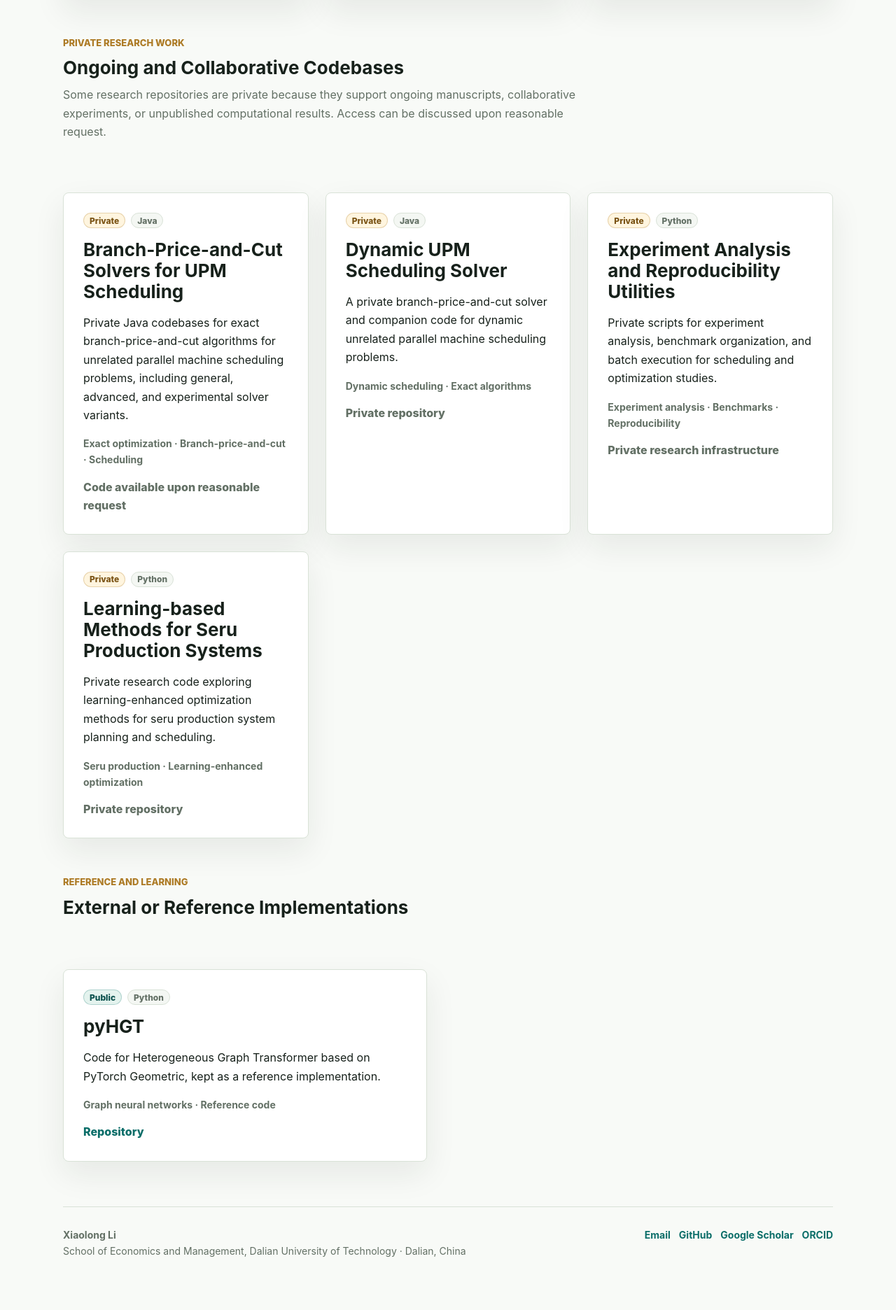
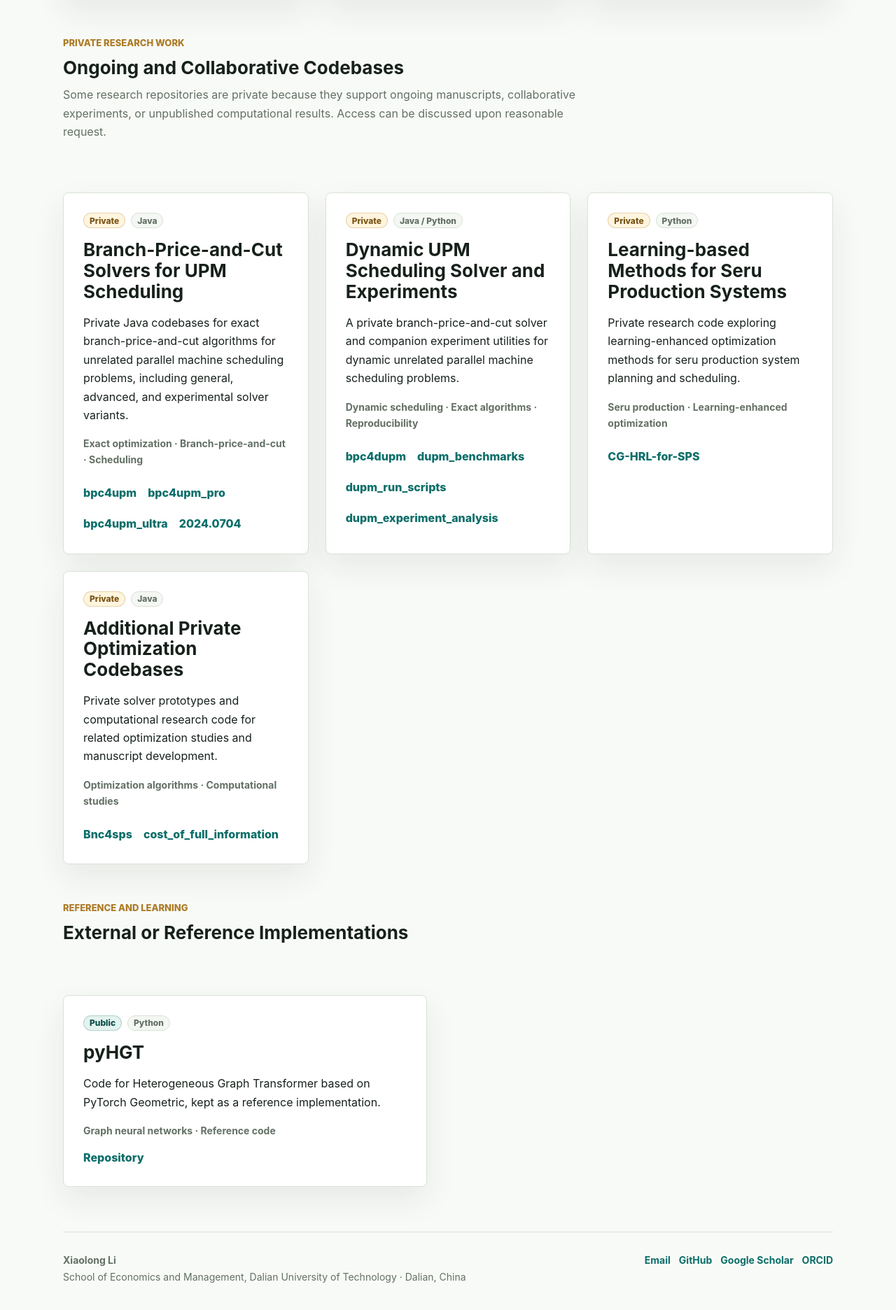
Before and after one commit to Luckydragon96/Luckydragon96.github.io, a Jekyll site: the page built from projects.md, in a window 1280 px wide. Shown: the part 1361-3233 px from the top of the page at 70% size. Built offline with Jekyll 4.4.1, drawn with Linux system fonts in a browser that asks for light colours; before the commit the page ends 3196 px from its top, so only the background shows below that.

Commit message:
Add private project repository links

```diff
--- a/assets/css/style.scss
+++ b/assets/css/style.scss
@@ -502,6 +502,19 @@ p {
   color: var(--muted);
   cursor: default;
 }
+
+.project-links {
+  display: flex;
+  flex-wrap: wrap;
+  gap: 10px 16px;
+  margin-top: 16px;
+}
+
+.project-links .text-link {
+  display: inline-flex;
+  align-items: center;
+  min-height: 28px;
+}
 .project-grid {
   display: grid;
   grid-template-columns: repeat(2, minmax(0, 1fr));
--- a/projects.md
+++ b/projects.md
@@ -101,29 +101,28 @@ permalink: /projects/
       <h2>Branch-Price-and-Cut Solvers for UPM Scheduling</h2>
       <p>Private Java codebases for exact branch-price-and-cut algorithms for unrelated parallel machine scheduling problems, including general, advanced, and experimental solver variants.</p>
       <div class="project-meta">Exact optimization &middot; Branch-price-and-cut &middot; Scheduling</div>
-      <span class="text-link text-link--muted">Code available upon reasonable request</span>
+      <div class="project-links">
+        <a class="text-link" href="https://github.com/Luckydragon96/bpc4upm">bpc4upm</a>
+        <a class="text-link" href="https://github.com/Luckydragon96/bpc4upm_pro">bpc4upm_pro</a>
+        <a class="text-link" href="https://github.com/Luckydragon96/bpc4upm_ultra">bpc4upm_ultra</a>
+        <a class="text-link" href="https://github.com/Luckydragon96/2024.0704">2024.0704</a>
+      </div>
     </article>
 
     <article class="project-card project-card--private">
       <div class="project-card__topline">
         <span class="project-badge project-badge--private">Private</span>
-        <span class="project-badge">Java</span>
+        <span class="project-badge">Java / Python</span>
       </div>
-      <h2>Dynamic UPM Scheduling Solver</h2>
-      <p>A private branch-price-and-cut solver and companion code for dynamic unrelated parallel machine scheduling problems.</p>
-      <div class="project-meta">Dynamic scheduling &middot; Exact algorithms</div>
-      <span class="text-link text-link--muted">Private repository</span>
-    </article>
-
-    <article class="project-card project-card--private">
-      <div class="project-card__topline">
-        <span class="project-badge project-badge--private">Private</span>
-        <span class="project-badge">Python</span>
+      <h2>Dynamic UPM Scheduling Solver and Experiments</h2>
+      <p>A private branch-price-and-cut solver and companion experiment utilities for dynamic unrelated parallel machine scheduling problems.</p>
+      <div class="project-meta">Dynamic scheduling &middot; Exact algorithms &middot; Reproducibility</div>
+      <div class="project-links">
+        <a class="text-link" href="https://github.com/Luckydragon96/bpc4dupm">bpc4dupm</a>
+        <a class="text-link" href="https://github.com/Luckydragon96/dupm_benchmarks">dupm_benchmarks</a>
+        <a class="text-link" href="https://github.com/Luckydragon96/dupm_run_scripts">dupm_run_scripts</a>
+        <a class="text-link" href="https://github.com/Luckydragon96/dupm_experiment_analysis">dupm_experiment_analysis</a>
       </div>
-      <h2>Experiment Analysis and Reproducibility Utilities</h2>
-      <p>Private scripts for experiment analysis, benchmark organization, and batch execution for scheduling and optimization studies.</p>
-      <div class="project-meta">Experiment analysis &middot; Benchmarks &middot; Reproducibility</div>
-      <span class="text-link text-link--muted">Private research infrastructure</span>
     </article>
 
     <article class="project-card project-card--private">
@@ -134,7 +133,23 @@ permalink: /projects/
       <h2>Learning-based Methods for Seru Production Systems</h2>
       <p>Private research code exploring learning-enhanced optimization methods for seru production system planning and scheduling.</p>
       <div class="project-meta">Seru production &middot; Learning-enhanced optimization</div>
-      <span class="text-link text-link--muted">Private repository</span>
+      <div class="project-links">
+        <a class="text-link" href="https://github.com/Luckydragon96/CG-HRL-for-SPS">CG-HRL-for-SPS</a>
+      </div>
+    </article>
+
+    <article class="project-card project-card--private">
+      <div class="project-card__topline">
+        <span class="project-badge project-badge--private">Private</span>
+        <span class="project-badge">Java</span>
+      </div>
+      <h2>Additional Private Optimization Codebases</h2>
+      <p>Private solver prototypes and computational research code for related optimization studies and manuscript development.</p>
+      <div class="project-meta">Optimization algorithms &middot; Computational studies</div>
+      <div class="project-links">
+        <a class="text-link" href="https://github.com/Luckydragon96/Bnc4sps">Bnc4sps</a>
+        <a class="text-link" href="https://github.com/Luckydragon96/cost_of_full_information">cost_of_full_information</a>
+      </div>
     </article>
   </div>
 </section>
```
